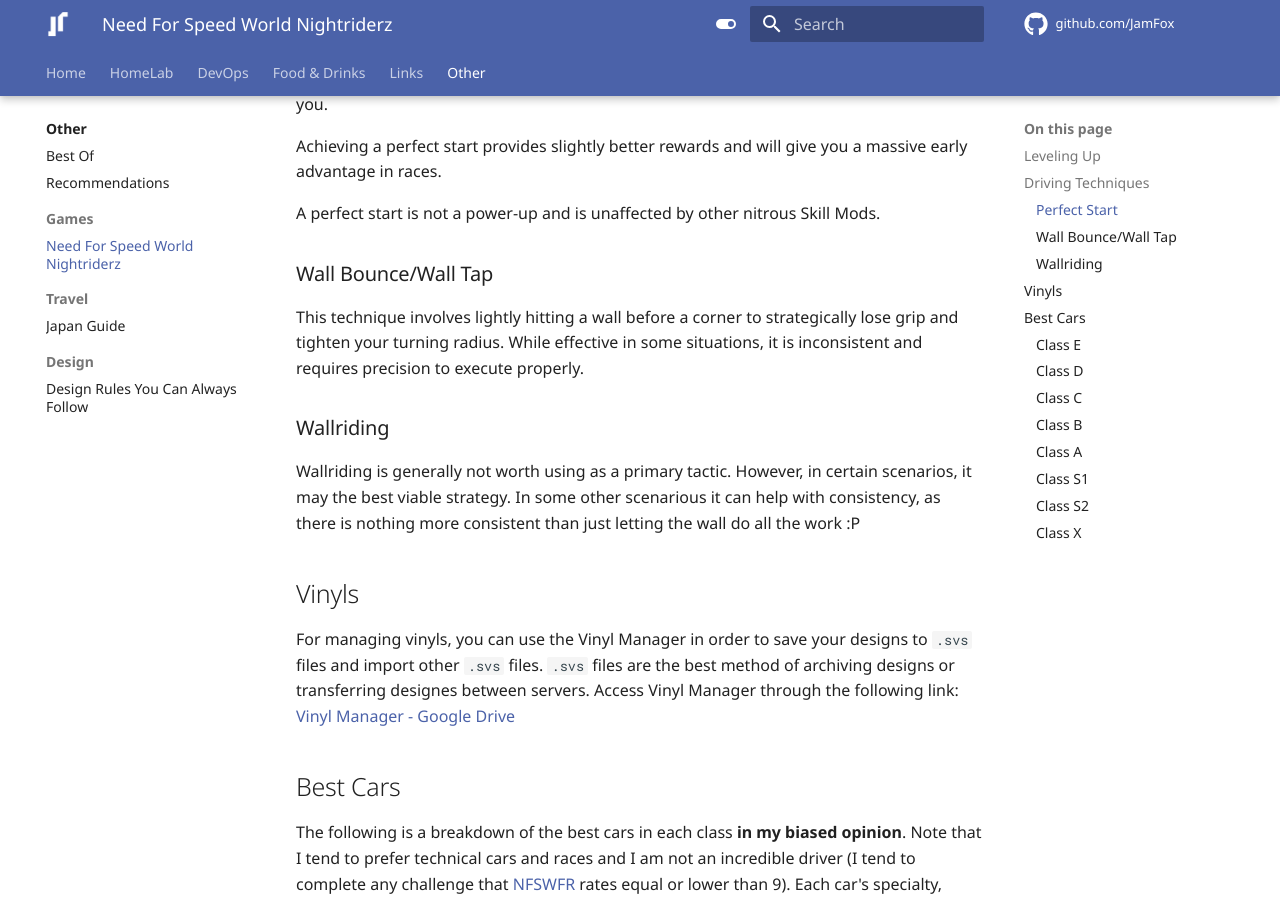
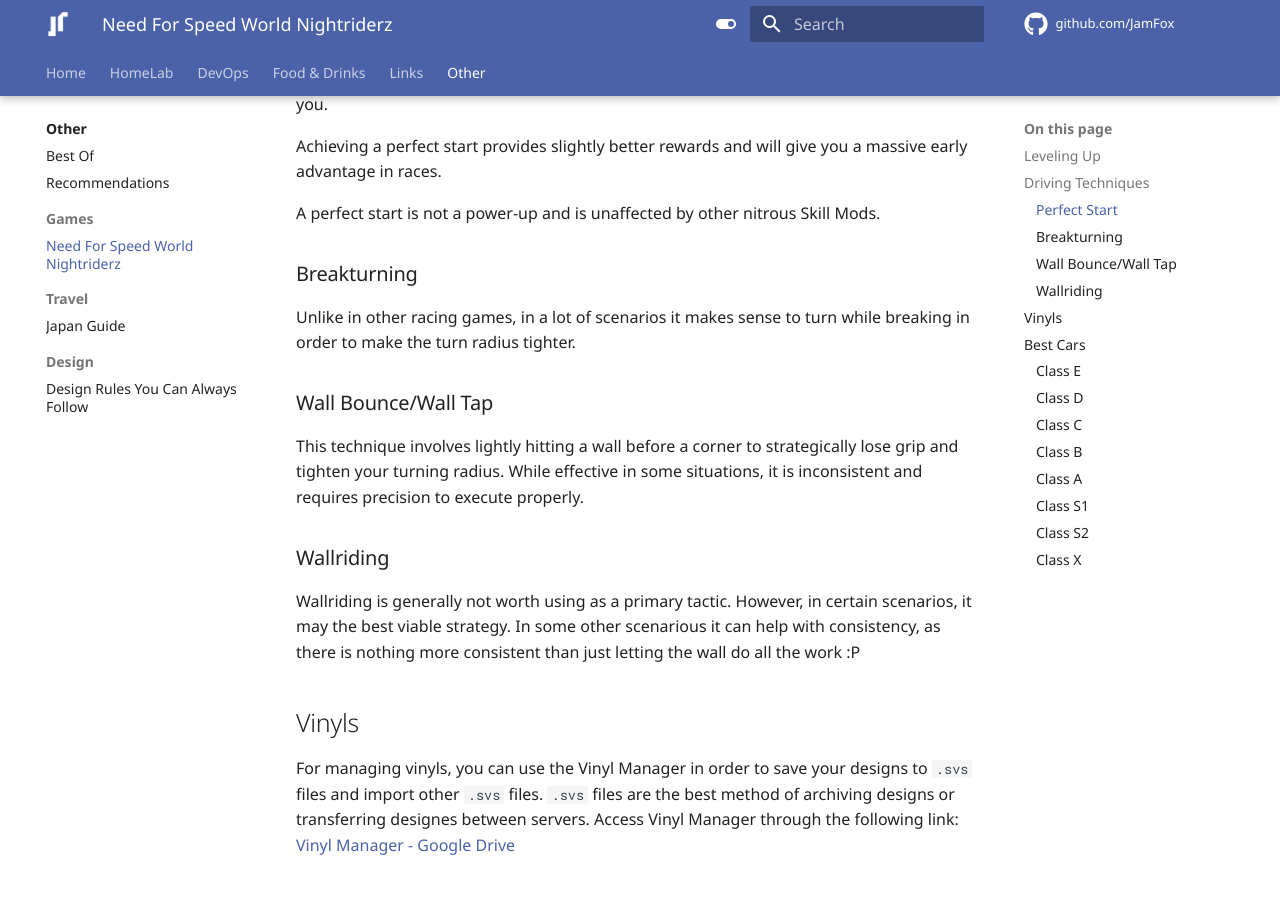
Before and after one commit to JamFox/docs.jamfox.dev, an MkDocs documentation site: the page built from docs/content/games/nfs-world-nrz.md, in a window 1280 px wide and 900 px high, scrolled down 1568 px. Built offline with MkDocs 1.6.1 and Material for MkDocs 9.7.7, drawn with Linux system fonts in a browser that asks for light colours; comment, search, counter and statistics services are not loaded.

Commit message:
add breakturn

```diff
--- a/docs/content/games/nfs-world-nrz.md
+++ b/docs/content/games/nfs-world-nrz.md
@@ -45,6 +45,10 @@ Mastering advanced driving techniques can give you an edge in races/challenges a
 Achieving a perfect start provides slightly better rewards and will give you a massive early advantage in races.
 
 A perfect start is not a power-up and is unaffected by other nitrous Skill Mods.
+
+### Breakturning
+
+Unlike in other racing games, in a lot of scenarios it makes sense to turn while breaking in order to make the turn radius tighter.
 
 ### Wall Bounce/Wall Tap
 
```
